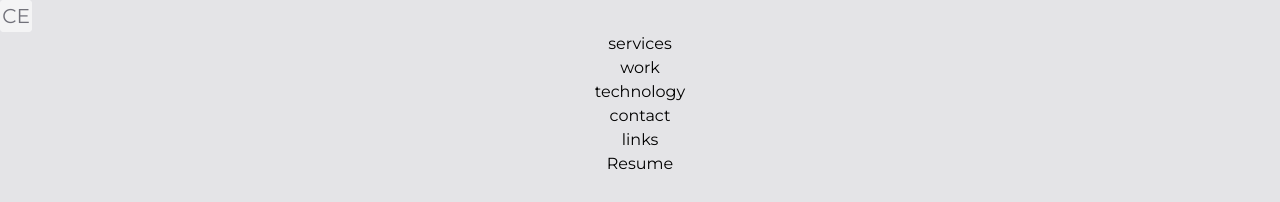
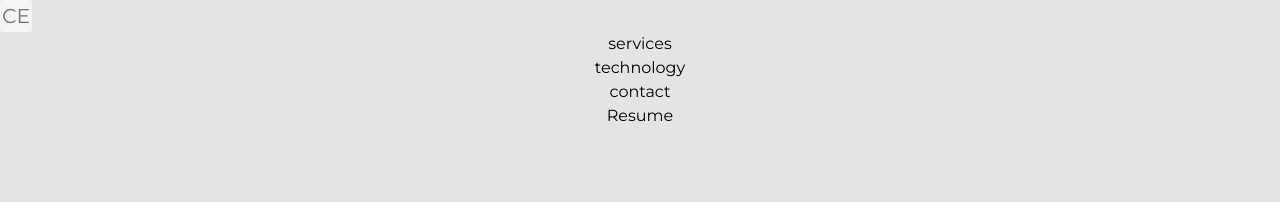
Before and after one commit to ceklov/CEKLOV, a Vue app: page / in a window 1280 px wide. Shown: the top 202 px of the page. Built offline with nearby package versions, Linux system fonts and the light colour scheme.

Commit message:
remove unused header links

```diff
--- a/src/components/HeaderComponent.vue
+++ b/src/components/HeaderComponent.vue
@@ -163,10 +163,8 @@ export default {
   setup() {
     const links = [
       { id: 1, link: "services" },
-      { id: 2, link: "work" },
       { id: 3, link: "technology" },
       { id: 4, link: "contact" },
-      { id: 5, link: "links" },
     ];
 
     let show = ref(false);
```
